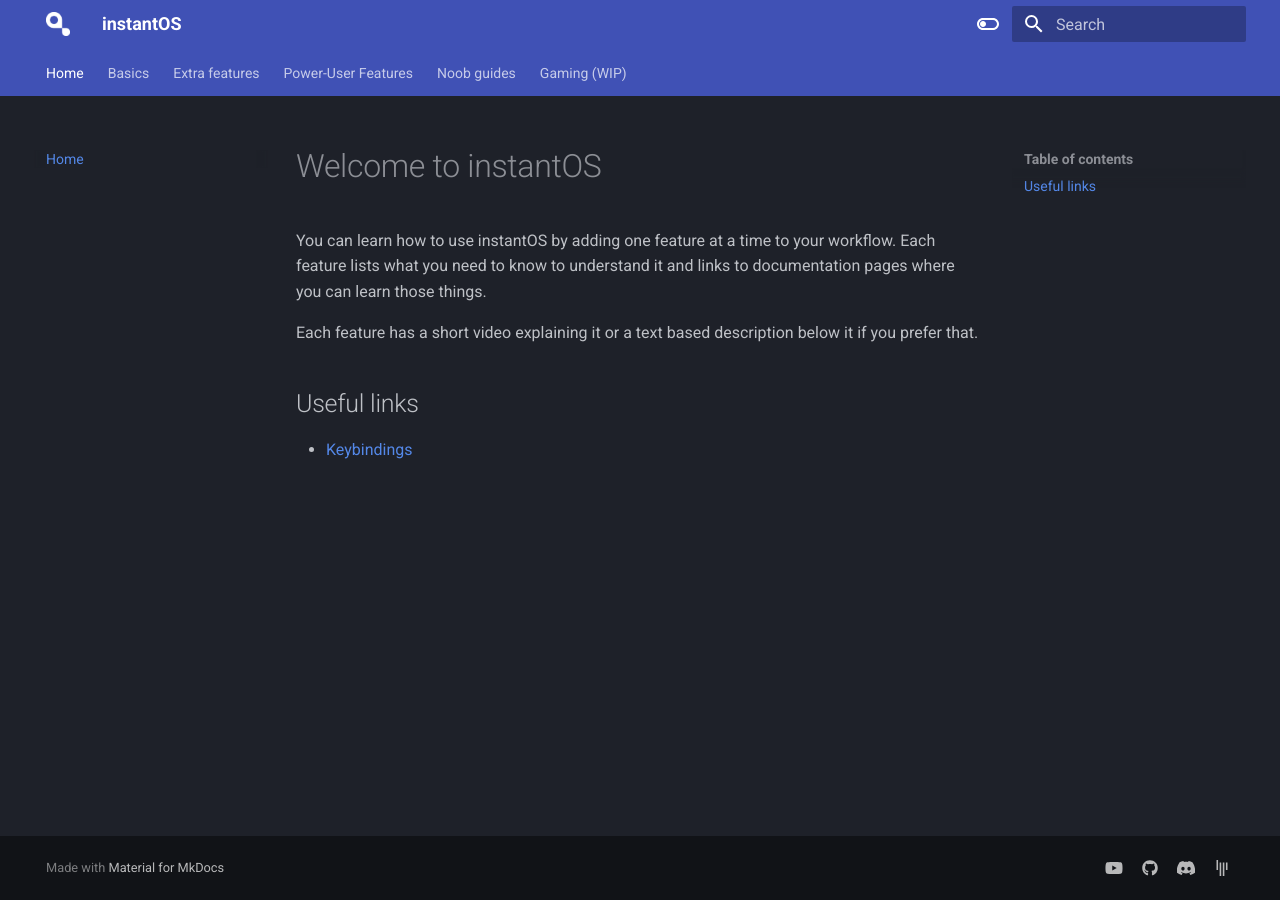
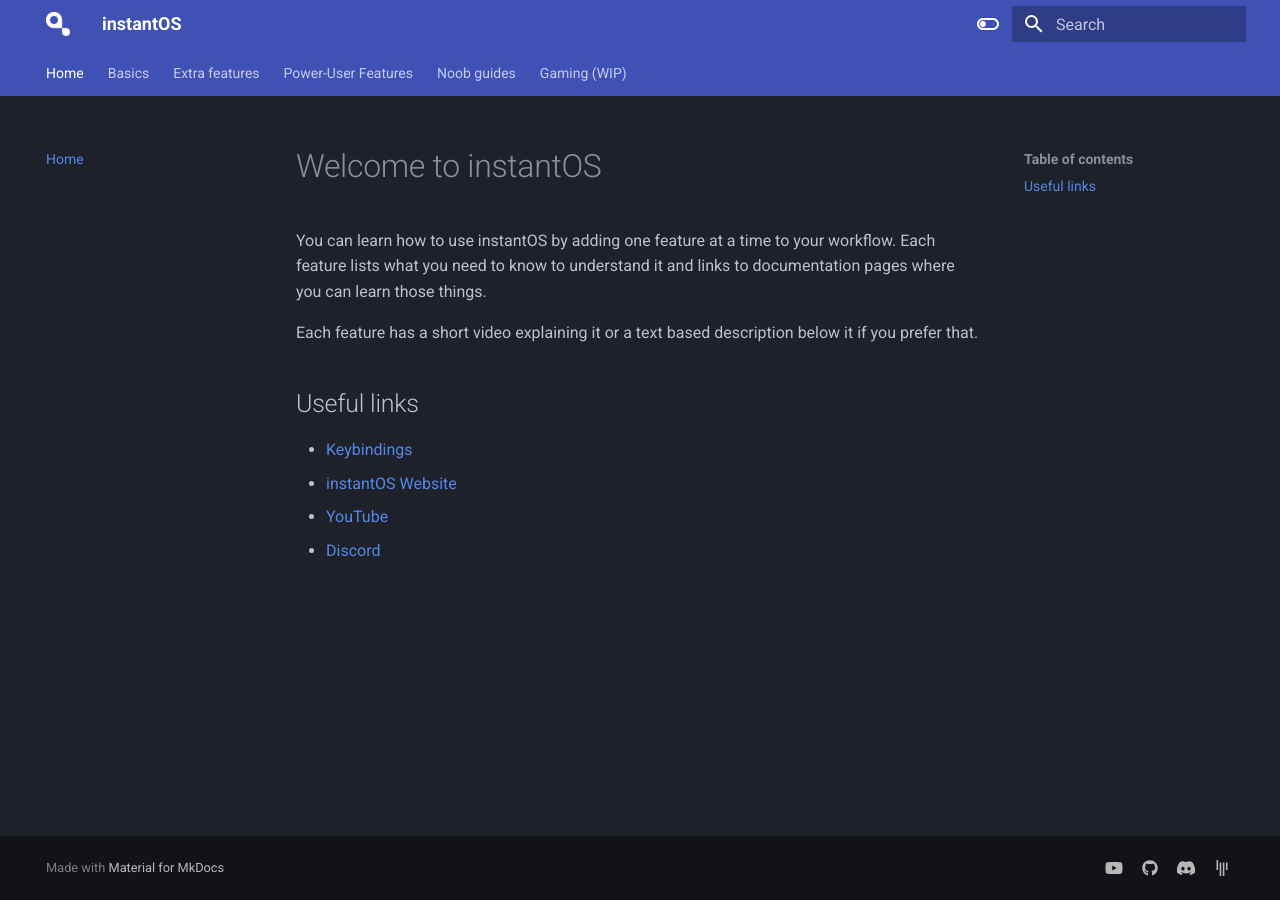
Before and after one commit to instantOS/docs, an MkDocs documentation site: the page built from docs/index.md, in a window 1280 px wide. Built offline with MkDocs 1.6.1 and Material for MkDocs 9.7.7, drawn with Linux system fonts in a browser that asks for light colours.

Commit message:
add new links

```diff
--- a/docs/index.md
+++ b/docs/index.md
@@ -10,3 +10,6 @@
 ## Useful links
 
 - [Keybindings](hotkeys.md)
+- [instantOS Website](http://instantos.io)
+- [YouTube](http://youtube.com/paperbenni)
+- [Discord](https://discord.io/instantos)
```
